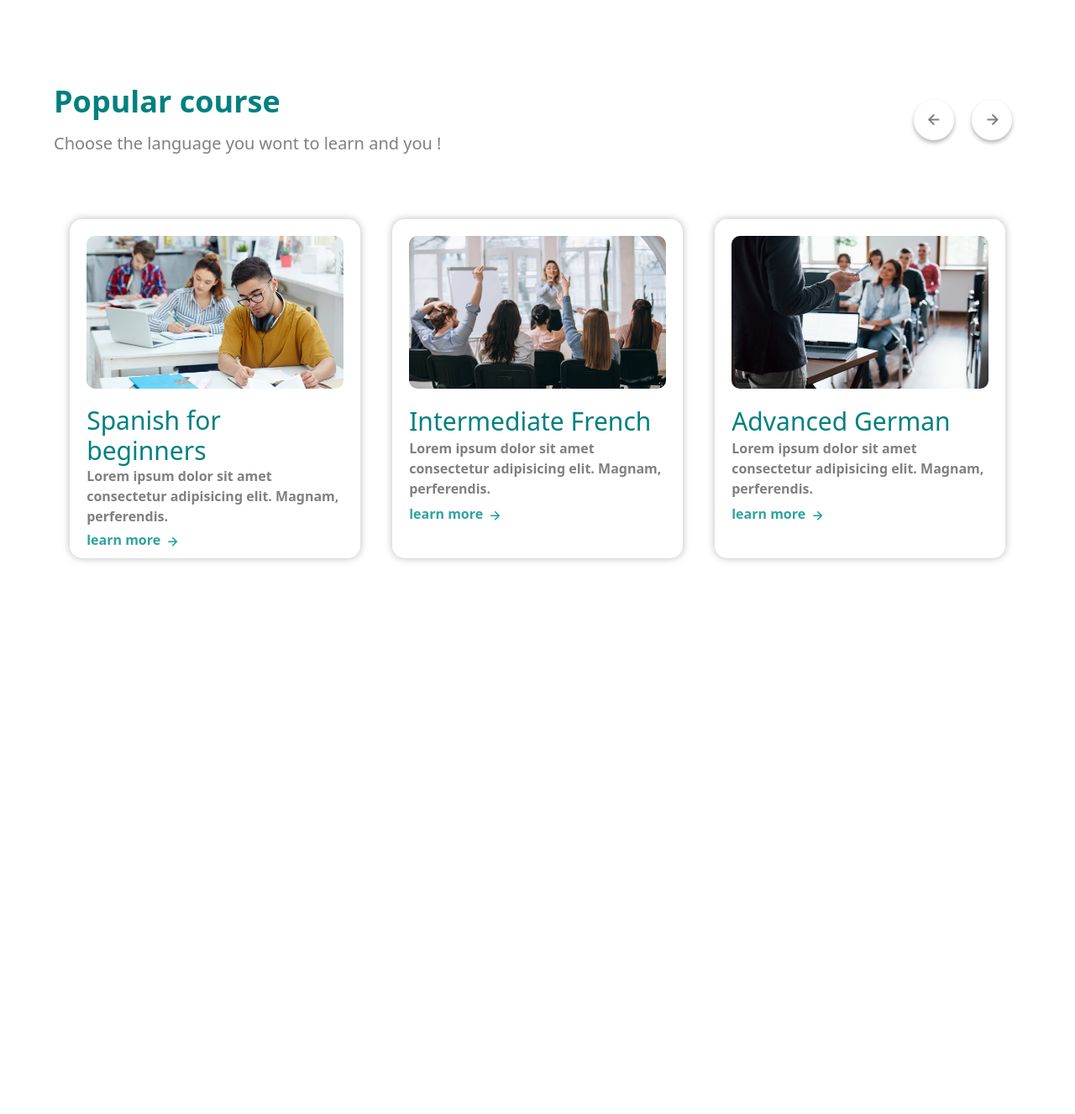
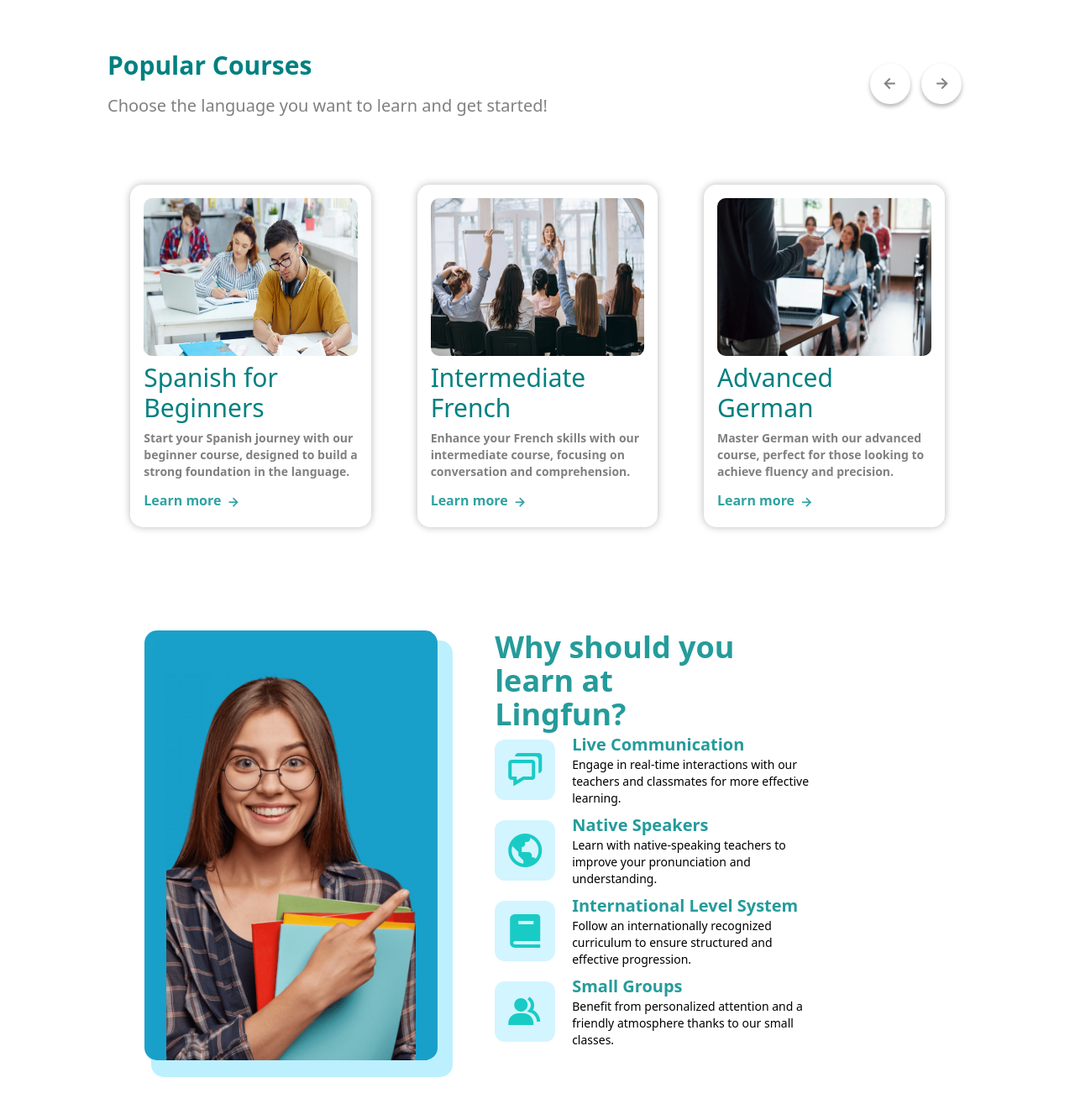
Before and after one commit to Kodatchi-001/School_web, a plain HTML site: page index.html in a window 1280 px wide. Shown: the part 833-2160 px from the top of the page at 84% size. Before the commit the page ends 1600 px from the top, so only its background shows below. Drawn offline with nearby package versions, Linux system fonts and the light colour scheme.

Commit message:
create page-2

```diff
--- a/index.html
+++ b/index.html
@@ -12,13 +12,13 @@
 </head>
 
 <body>
-    <header class="w-full h-[8vh] lg:h-[12vh] pl-6 xl:pl-20 pr-6 xl:pr-20 flex justify-between items-center shadow-md ">
+    <header class="w-full h-[9vh] lg:h-[12vh] pl-4 xl:pl-20 pr-4 xl:pr-20 flex justify-between items-center shadow-md ">
         <h1 class=" text-xl md:text-2xl font-bold text-[#259b9b]">Lingfun</h1>
         <ul class="hidden w-[45%] items-center justify-between h-full lg:flex">
             <li><a href="#page-1" class="text-lg">Course</a></li>
-            <li><a href="#" class="text-lg">About</a></li>
-            <li><a href="#" class="text-lg">Teachers</a></li>
-            <li><a href="#" class="text-lg">Reviews</a></li>
+            <li><a href="#page-2" class="text-lg">About</a></li>
+            <li><a href="#page-3" class="text-lg">Teachers</a></li>
+            <li><a href="#page-4" class="text-lg">Reviews</a></li>
             <li>
                 <button class="py-3 px-7 font-bold rounded bg-[#259b9b] hover:bg-[#1a4a4a] text-white"
                     style="border-radius: 8px; transition: 0.5s ease;">
@@ -26,11 +26,13 @@
                 </button>
             </li>
         </ul>
+        <i class='bx bx-menu block lg:hidden text-2xl text-[#259b9b]'></i>
     </header>
-    <section class=" w-full h-[90vh] lg:h-[88vh] flex justify-center flex-wrap-reverse">
-        <div class=" w-full lg:w-[40%] h-1/2 lg:h-full flex justify-center items-center ">
+    <!-- Home/page-->
+    <section class=" w-full h-[91vh] lg:h-[88vh] flex justify-center  flex-wrap-reverse">
+        <div class=" w-full lg:w-[50%] xl:w-[40%] h-1/2 lg:h-full flex justify-center items-center ">
             <div
-                class=" w-full h-[60%] lg:h-[58%] gap-2 sm:gap-5 lg:gap-0 flex flex-col justify-between items-center lg:items-baseline ">
+                class=" w-full h-[60%] lg:h-[50%] xl:h-[58%] gap-2 sm:gap-5 lg:gap-0 flex flex-col justify-between items-center lg:items-baseline ">
                 <h1
                     class="w-full sm:w-[70%] md:w-[65%] lg:w-[100%] xl:w-[90%] text-center lg:text-start text-3xl sm:text-4xl md:text-5xl xl:text-6xl font-[600] lg:leading-[8.5vh] text-[#008080]">
                     We make language learning fun and easy</h1>
@@ -44,23 +46,27 @@
             </div>
         </div>
         <div class=" w-full lg:w-[40%] h-1/2 lg:h-full flex justify-center items-center ">
-            <div class=" w-[58%] sm:w-[40%] md:w-[35%] lg:w-[65%] h-[85%] sm:h-[90%] lg:h-[70%] relative z-10 ">
+            <div class=" w-[58%] sm:w-[40%] md:w-[35%] lg:w-[90%] xl:w-[65%] h-[85%] sm:h-[90%] lg:h-[70%] relative z-10 ">
                 <img src="Assets/image_home_Page.png" class="w-full h-full object-cover" style="border-radius: 15px;">
             </div>
-            <div class=" hidden lg:block sm:w-[25%] sm:h-[60%] mt-[5vh] sm:mr-[-3vw] bg-[#2bceff50] absolute"
+            <div class=" hidden xl:block sm:w-[25%] sm:h-[60%] mt-[5vh] sm:mr-[-3vw] bg-[#2bceff50] absolute"
                 style="border-radius: 15px;">
 
             </div>
         </div>
     </section>
-    <section class="w-full h-full lg:h-screen flex justify-center items-center mt-5 lg:mt-0 pl-5 pr-5 lg:pl-0 lg:pr-0" id="page-1">
-        <div class=" w-full md:w-4/5 lg:w-[90%] h-4/5 flex  flex-wrap overflow-hidden gap-5 lg:gap-0">
-            <div class="w-full lg:h-[30%] flex items-center flex-wrap lg:whitespace-nowrap justify-between gap-5 lg:gap-0">
+    <!-- page/1-->
+    <section class="w-full h-full lg:h-[90vh] flex justify-center items-center mt-5 lg:mt-0 pl-5 pr-5 lg:pl-0 lg:pr-0" id="page-1">
+        <div class="w-full md:w-4/5 lg:w-full xl:w-[80%] h-[90%] flex lg:justify-center flex-wrap overflow-hidden gap-5 lg:gap-0">
+            <div
+                class="w-full lg:w-[95%] xl:w-full lg:h-[30%] flex items-center flex-wrap lg:whitespace-nowrap justify-between gap-5 lg:gap-0">
                 <div class="flex justify-center lg:justify-start flex-wrap gap-4">
-                    <h1 class="w-full text-center lg:text-start text-4xl text-[#008080] font-bold">Popular course</h1>
-                    <p class=" w-full sm:w-[50%] text-center lg:text-start text-xl text-[gray]">Choose the language you wont to learn and you !</p>
+                    <h1 class="w-full text-center lg:text-start text-3xl text-[#008080] font-bold">Popular Courses</h1>
+                    <p class="w-full sm:w-[50%] text-center lg:text-start text-xl text-[gray]">Choose the language you
+                        want to learn and get started!</p>
                 </div>
-                <div class=" w-full lg:w-[15%] xl:w-[12%] flex justify-center lg:justify-around items-end text-2xl gap-5 lg:gap-1 xl:gap-0">
+                <div
+                    class="w-full lg:w-[15%] xl:w-[12%] flex justify-center lg:justify-around items-end text-2xl gap-5 lg:gap-1 xl:gap-0">
                     <i class='bx bx-left-arrow-alt px-3 py-3 rounded-full cursor-pointer text-[gray] icone'
                         style="box-shadow: 0px 3px 5px rgba(0, 0, 0, 0.299);" onclick="moveSlide(-1,this)"></i>
                     <i class='bx bx-right-arrow-alt px-3 py-3 rounded-full cursor-pointer text-[gray] icone'
@@ -69,73 +75,141 @@
             </div>
             <div class="w-full md:h-[70%] flex cards gap-1 md:gap-2 pt-2 pb-2 md:pt-0 md:pb-0">
                 <!--cards-1-->
-                <div class="min-w-full h-full flex flex-wrap justify-around items-center card-slides gap-5 lg:gap-0 pl-2 pr-2 sm:pl-0 sm:pr-0">
-                    <div id="cards" class=" w-full sm:w-[45%] lg:w-[30%] xl:w-[30%] lg:h-[90%] flex flex-wrap p-5 gap-1">
+                <div
+                    class="min-w-full h-full flex flex-wrap justify-around items-center card-slides gap-5 lg:gap-0 pl-2 pr-2 sm:pl-0 sm:pr-0">
+                    <div id="cards" class="w-full sm:w-[45%] lg:w-[28%] lg:h-[80%] xl:h-[90%] flex flex-wrap p-4 gap-1">
                         <img src="Assets/page-1-card(1).png" class="w-full h-1/2" style="border-radius: 10px;">
-                        <div class="w-full  md:h-[40%] flex flex-wrap items-center">
-                            <h1 class="w-full text-2xl lg:text-xl xl:text-3xl text-[#008080]">Spanish for beginners</h1>
-                            <p class="text-[gray] font-bold">Lorem ipsum dolor sit amet consectetur adipisicing elit. Magnam, perferendis.</p>
+                        <div class="w-full md:h-1/2 flex flex-wrap items-center">
+                            <h1 class="w-full text-2xl lg:text-xl xl:text-3xl text-[#008080]">Spanish for Beginners</h1>
+                            <p class="text-[gray] text-sm font-bold">Start your Spanish journey with our beginner course,
+                                designed to build a strong foundation in the language.</p>
                             <div class="flex items-center gap-1 text-[#30a2a2]">
-                                <a href="#" class="font-bold">learn more</a>
+                                <a href="#" class="font-bold">Learn more</a>
                                 <i class="bx bx-right-arrow-alt mt-1 text-xl"></i>
                             </div>
                         </div>
                     </div>
-                    <div id="cards" class=" w-full sm:w-[45%] lg:w-[30%] xl:w-[30%] lg:h-[90%] flex flex-wrap p-5 gap-1">
+                    <div id="cards" class="w-full sm:w-[45%] lg:w-[28%] lg:h-[80%] xl:h-[90%] flex flex-wrap p-4 gap-1">
                         <img src="Assets/page-1-card(2).png" class="w-full h-1/2" style="border-radius: 10px;">
-                        <div class="w-full  md:h-[40%] flex flex-wrap items-center">
+                        <div class="w-full md:h-1/2 flex flex-wrap items-center">
                             <h1 class="w-full text-2xl lg:text-xl xl:text-3xl text-[#008080]">Intermediate French</h1>
-                            <p class="text-[gray] font-bold">Lorem ipsum dolor sit amet consectetur adipisicing elit. Magnam, perferendis.</p>
+                            <p class="text-[gray] text-sm font-bold">Enhance your French skills with our intermediate course,
+                                focusing on conversation and comprehension.</p>
                             <div class="flex items-center gap-1 text-[#30a2a2]">
-                                <a href="#" class="font-bold">learn more</a>
+                                <a href="#" class="font-bold">Learn more</a>
                                 <i class="bx bx-right-arrow-alt mt-1 text-xl"></i>
                             </div>
                         </div>
                     </div>
-                    <div id="cards" class=" w-full sm:w-[45%] lg:w-[30%] xl:w-[30%] lg:h-[90%] flex flex-wrap p-5 gap-1">
+                    <div id="cards" class="w-full sm:w-[45%] lg:w-[28%] lg:h-[80%] xl:h-[90%] flex flex-wrap p-4 gap-1">
                         <img src="Assets/page-1-card(3).png" class="w-full h-1/2" style="border-radius: 10px;">
-                        <div class="w-full  md:h-[40%] flex flex-wrap items-center">
+                        <div class="w-full md:h-1/2 flex flex-wrap items-center">
                             <h1 class="w-full text-2xl lg:text-xl xl:text-3xl text-[#008080]">Advanced German</h1>
-                            <p class="text-[gray] font-bold">Lorem ipsum dolor sit amet consectetur adipisicing elit. Magnam, perferendis.</p>
+                            <p class="text-[gray] text-sm font-bold">Master German with our advanced course, perfect for those
+                                looking to achieve fluency and precision.</p>
                             <div class="flex items-center gap-1 text-[#30a2a2]">
-                                <a href="#" class="font-bold">learn more</a>
+                                <a href="#" class="font-bold">Learn more</a>
                                 <i class="bx bx-right-arrow-alt mt-1 text-xl"></i>
                             </div>
                         </div>
                     </div>
                 </div>
-                 <!--cards-2-->
-                 <div class="min-w-full h-full flex flex-wrap justify-around items-center card-slides gap-5 lg:gap-0 pl-2 pr-2 sm:pl-0 sm:pr-0">
-                    <div id="cards" class=" w-full sm:w-[45%] lg:w-[30%] xl:w-[30%] lg:h-[90%] flex flex-wrap p-5 gap-1">
+                <!--cards-2-->
+                <div
+                    class="min-w-full h-full flex flex-wrap justify-around items-center card-slides gap-5 lg:gap-0 pl-2 pr-2 sm:pl-0 sm:pr-0">
+                    <div id="cards" class="w-full sm:w-[45%] lg:w-[28%] lg:h-[80%] xl:h-[90%] flex flex-wrap p-4 gap-1">
                         <img src="Assets/page-1-card(4).png" class="w-full h-1/2" style="border-radius: 10px;">
-                        <div class="w-full  md:h-[40%] flex flex-wrap items-center">
+                        <div class="w-full md:h-1/2 flex flex-wrap items-center">
                             <h1 class="w-full text-2xl lg:text-xl xl:text-3xl text-[#008080]">Computer Science</h1>
-                            <p class="text-[gray] font-bold">Lorem ipsum dolor sit amet consectetur adipisicing elit. Magnam, perferendis.</p>
+                            <p class="text-[gray] text-sm font-bold">Dive into the world of programming and algorithms with our
+                                comprehensive Computer Science course.</p>
                             <div class="flex items-center gap-1 text-[#30a2a2]">
-                                <a href="#" class="font-bold">learn more</a>
+                                <a href="#" class="font-bold">Learn more</a>
                                 <i class="bx bx-right-arrow-alt mt-1 text-xl"></i>
                             </div>
                         </div>
                     </div>
-                    <div id="cards" class=" w-full sm:w-[45%] lg:w-[30%] xl:w-[30%] lg:h-[90%] flex flex-wrap p-5 gap-1">
+                    <div id="cards" class="w-full sm:w-[45%] lg:w-[28%] lg:h-[80%] xl:h-[90%] flex flex-wrap p-4 gap-1">
                         <img src="Assets/page-1-card(5).png" class="w-full h-1/2" style="border-radius: 10px;">
-                        <div class="w-full  md:h-[40%] flex flex-wrap items-center">
+                        <div class="w-full md:h-1/2 flex flex-wrap items-center">
                             <h1 class="w-full text-2xl lg:text-xl xl:text-3xl text-[#008080]">Physics and Chemistry</h1>
-                            <p class="text-[gray] font-bold">Lorem ipsum dolor sit amet consectetur adipisicing elit. Magnam, perferendis.</p>
+                            <p class="text-[gray] text-sm font-bold">Explore the fundamental principles of physics and chemistry
+                                with our engaging and practical course.</p>
                             <div class="flex items-center gap-1 text-[#30a2a2]">
-                                <a href="#" class="font-bold">learn more</a>
+                                <a href="#" class="font-bold">Learn more</a>
                                 <i class="bx bx-right-arrow-alt mt-1 text-xl"></i>
                             </div>
                         </div>
                     </div>
-                    <div id="cards" class=" w-full sm:w-[45%] lg:w-[30%] xl:w-[30%] lg:h-[90%] flex flex-wrap p-5 gap-1">
+                    <div id="cards" class="w-full sm:w-[45%] lg:w-[28%] lg:h-[80%] xl:h-[90%] flex flex-wrap p-4 gap-1">
                         <img src="Assets/page-1-card(6).png" class="w-full h-1/2" style="border-radius: 10px;">
-                        <div class="w-full  md:h-[40%] flex flex-wrap items-center">
+                        <div class="w-full md:h-1/2 flex flex-wrap items-center">
                             <h1 class="w-full text-2xl lg:text-xl xl:text-3xl text-[#008080]">English Literature</h1>
-                            <p class="text-[gray] font-bold">Lorem ipsum dolor sit amet consectetur adipisicing elit. Magnam, perferendis.</p>
+                            <p class="text-[gray] text-sm font-bold">Delve into the world of English literature, analyzing
+                                classic and contemporary works in our detailed course.</p>
                             <div class="flex items-center gap-1 text-[#30a2a2]">
-                                <a href="#" class="font-bold">learn more</a>
+                                <a href="#" class="font-bold">Learn more</a>
                                 <i class="bx bx-right-arrow-alt mt-1 text-xl"></i>
+                            </div>
+                        </div>
+                    </div>
+                </div>
+            </div>
+        </div>
+    </section>
+    <!-- page/2-->
+    <section id="page-2" class="w-full h-full sm:h-[80vh] flex justify-center items-center">
+        <div class=" w-[90%] lg:w-full xl:w-[80%] h-full flex flex-col lg:flex-row gap-1">
+            <div class=" w-full lg:w-1/2 flex justify-center items-center">
+                <div class=" w-full sm:w-[50%] lg:w-[80%] h-[90%] lg:h-[80%] flex justify-center items-end bg-[#129ec9f6] relative z-10 "
+                    style="border-radius: 15px;">
+                    <img src="Assets/image-page-2.png" class=" w-full lg:w-[85%] h-full lg:h-[90%] object-cover">
+                </div>
+                <div class=" hidden xl:block w-[28%] h-[65%] mt-[4vh] mr-[-2vw] bg-[#2bceff50] absolute" style="border-radius: 15px;">
+                </div>
+            </div>
+            <div class="w-full sm:w-[70%] lg:w-2/3 flex items-center mr-auto lg:mr-none ml-auto lg:mr-none">
+                <div class=" w-full lg:w-[65%] lg:h-[80%] flex flex-wrap relative z-10 lg:ml-5 gap-5 lg:gap-0" style="border-radius: 15px;">
+                    <h1 class="lg:w-[80%] text-3xl lg:text-4xl font-bold lg:mr-auto text-center lg:text-start text-[#259b9b]">Why should you learn at Lingfun?</h1>
+                    <div class="w-full h-full lg:h-[75%] flex flex-wrap mt-auto gap-5 lg:gap-0">
+                        <div class="w-full lg:h-1/5 gap-3 lg:gap-5 flex items-center">
+                            <div class="p-3 flex justify-center items-center rounded-xl bg-[#2bceff34]">
+                                <i class='bx bx-chat text-5xl text-[#12c9c3f6]'></i>
+                            </div>
+                            <div class="w-4/5 flex flex-wrap items-center">
+                                <h2 class="text-xl font-bold text-[#259b9b]">Live Communication</h2>
+                                <p class="text-sm">Engage in real-time interactions with our teachers and classmates for
+                                    more effective learning.</p>
+                            </div>
+                        </div>
+                        <div class="w-full lg:h-1/5 gap-3 lg:gap-5 flex items-center">
+                            <div class="p-3 flex justify-center items-center rounded-xl bg-[#2bceff34]">
+                                <i class='bx bx-world text-5xl text-[#12c9c3f6]'></i>
+                            </div>
+                            <div class="w-4/5 flex flex-wrap items-center">
+                                <h2 class="text-xl font-bold text-[#259b9b]">Native Speakers</h2>
+                                <p class="text-sm">Learn with native-speaking teachers to improve your pronunciation and
+                                    understanding.</p>
+                            </div>
+                        </div>
+                        <div class="w-full lg:h-1/5 gap-3 lg:gap-5 flex items-center">
+                            <div class="p-3 flex justify-center items-center rounded-xl bg-[#2bceff34]">
+                                <i class='bx bxs-book text-5xl text-[#12c9c3f6]'></i>
+                            </div>
+                            <div class="w-4/5 flex flex-wrap items-center">
+                                <h2 class="text-xl font-bold text-[#259b9b]">International Level System</h2>
+                                <p class="text-sm">Follow an internationally recognized curriculum to ensure structured
+                                    and effective progression.</p>
+                            </div>
+                        </div>
+                        <div class="w-full lg:h-1/5 gap-3 lg:gap-5 flex items-center">
+                            <div class="p-3 flex justify-center items-center rounded-xl bg-[#2bceff34]">
+                                <i class='bx bxs-group text-5xl text-[#12c9c3f6]'></i>
+                            </div>
+                            <div class="w-4/5 flex flex-wrap items-center">
+                                <h2 class="text-xl font-bold text-[#259b9b]">Small Groups</h2>
+                                <p class="text-sm">Benefit from personalized attention and a friendly atmosphere thanks
+                                    to our small classes.</p>
                             </div>
                         </div>
                     </div>
```
Also changed, not shown: Assets/image-page-2.png (added).
